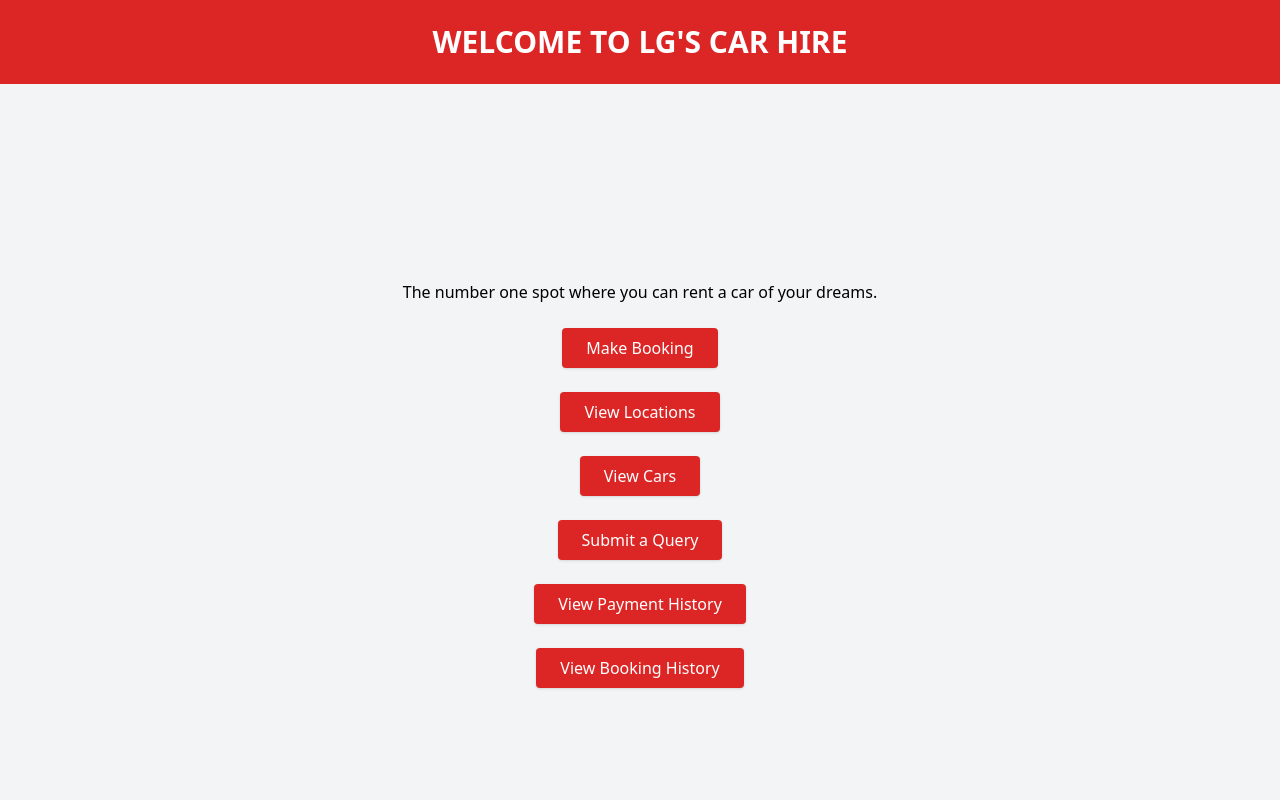
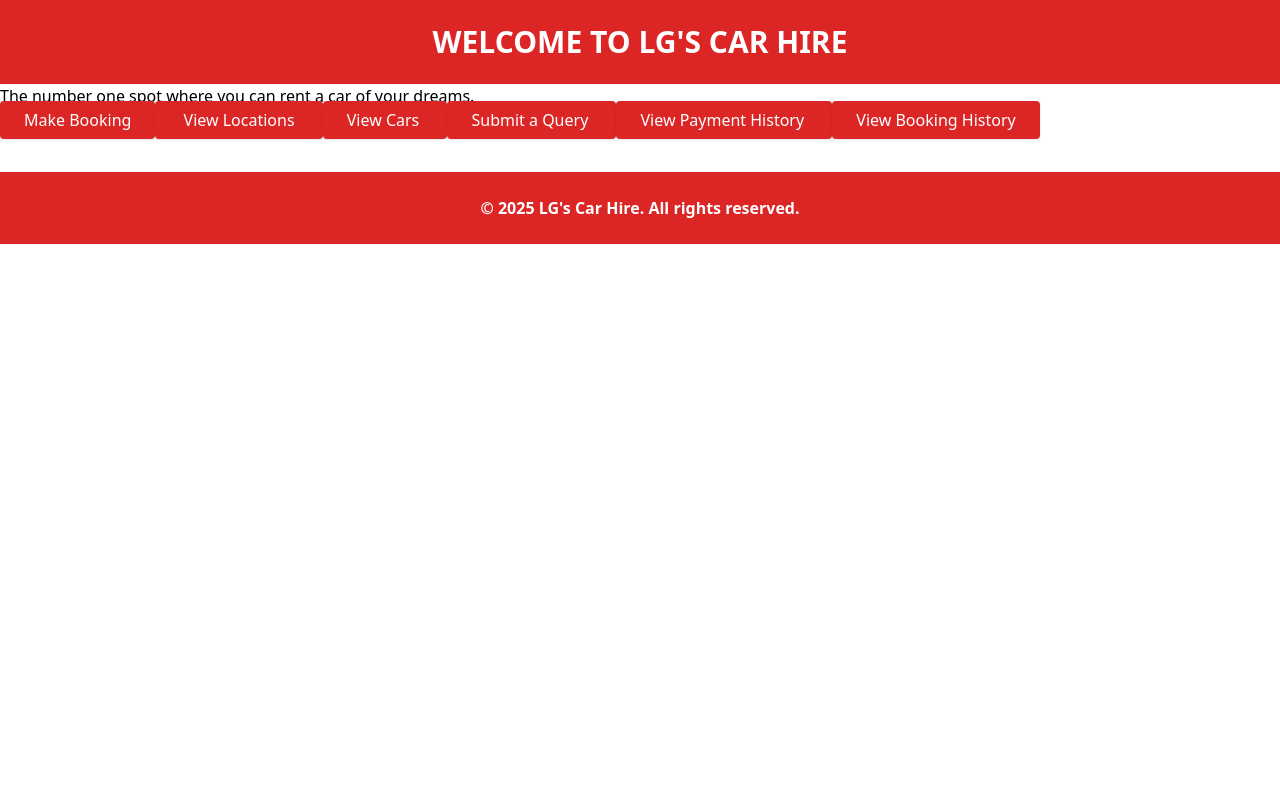
Before and after one commit to lisazumana03/lgs-car-hire-frontend, a React (Vite) app: page / in a window 1280 px wide. Shown: the top 800 px of the page. Built offline with nearby package versions, Linux system fonts and the light colour scheme.

Commit message:
file incoming

```diff
--- a/src/Home.jsx
+++ b/src/Home.jsx
@@ -2,7 +2,7 @@ import { Link } from "react-router-dom";
 
 function Home(){
     return (
-        <div className="flex flex-col items-center justify-center min-h-screen bg-gray-100 w-full h-32 bg-[url('')] bg-cover bg-center">
+        <div className="">
             <p>The number one spot where you can rent a car of your dreams.</p>
             <Link to="/make-booking" className="mt-6 px-6 py-2 bg-red-600 text-white rounded shadow hover:bg-red-800 transition">Make Booking</Link>
             <Link to="/locations" className="mt-6 px-6 py-2 bg-red-600 text-white rounded shadow hover:bg-red-800 transition"> View Locations </Link>
```
